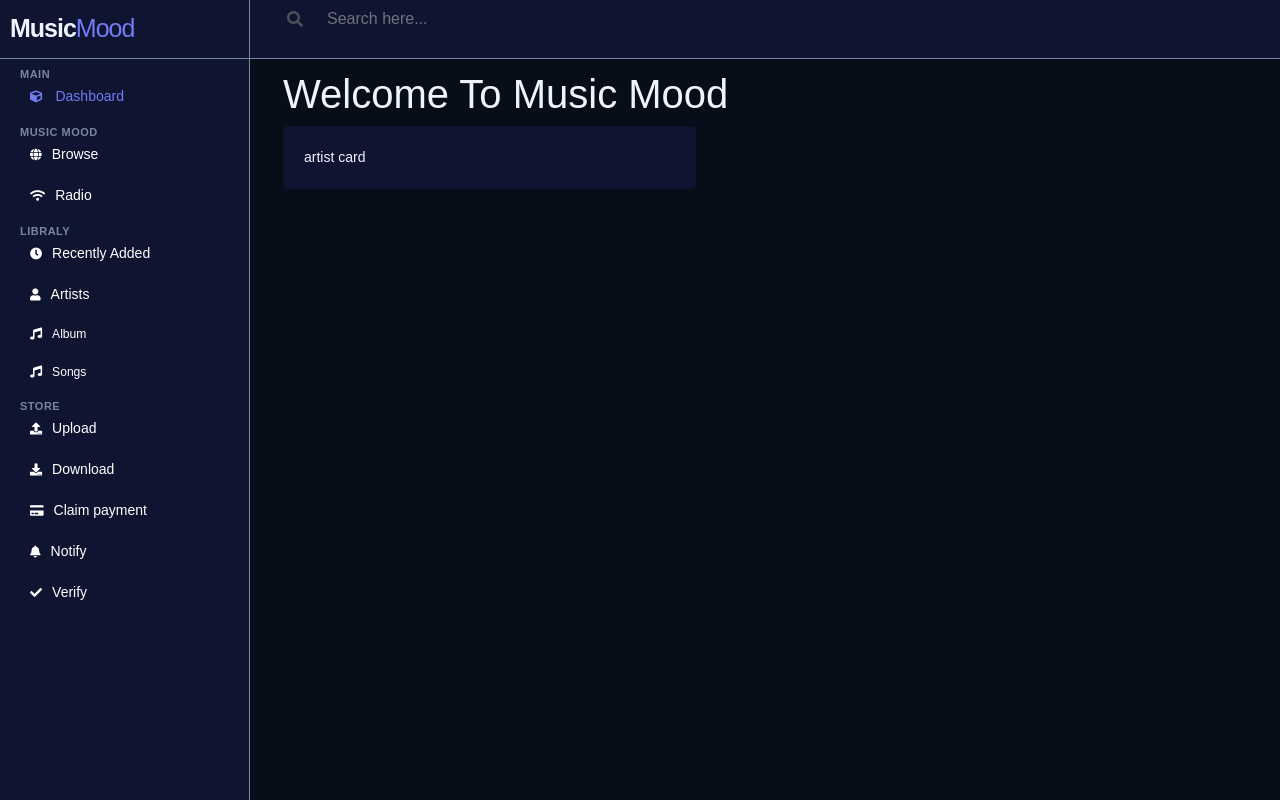
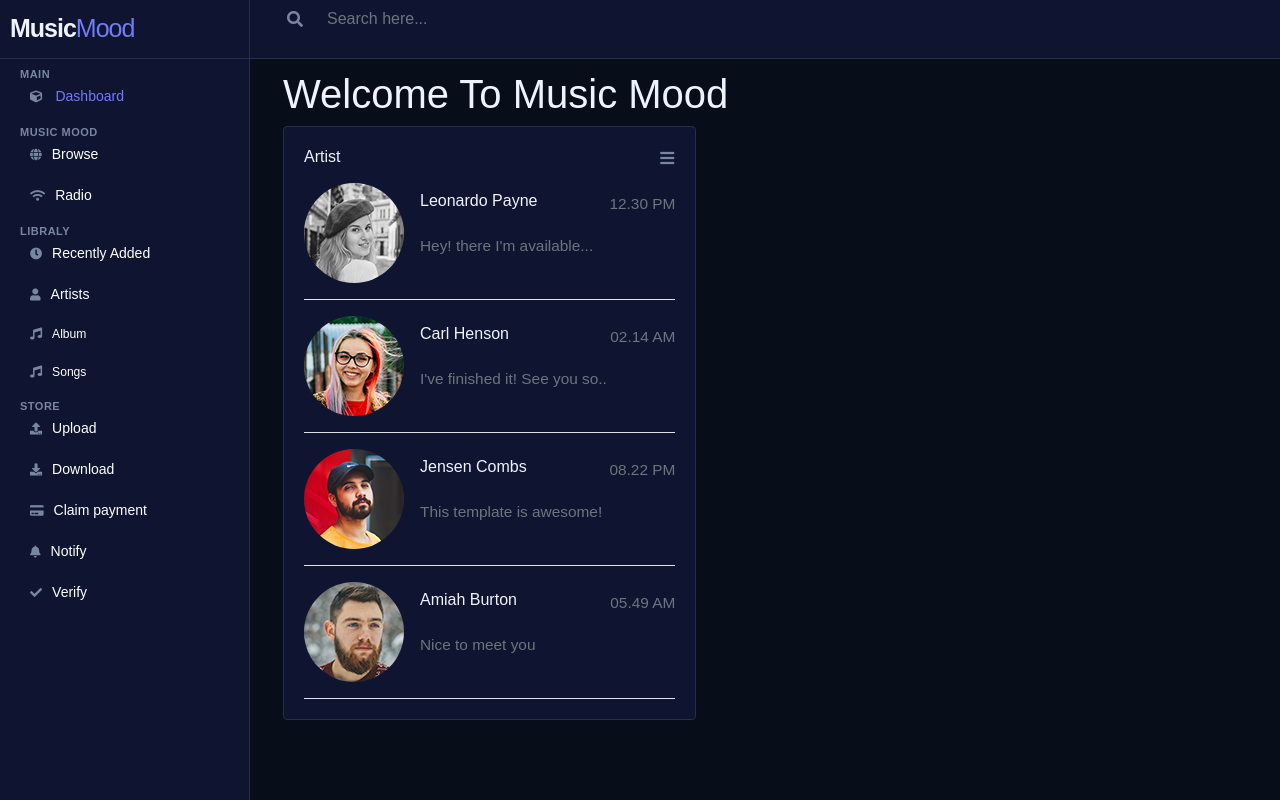
Before and after one commit to anordy/music-mood, a Django app: template musics/templates/musics/artists.html in a window 1280 px wide. Run offline with Django 3.2, Linux system fonts and the light colour scheme; the template is opened without the code that fills it, so the values that code supplies are empty; some libraries are stand-ins or nearby versions.

Commit message:
artists changes

```diff
--- a/musics/static/musics/css/styles.css
+++ b/musics/static/musics/css/styles.css
@@ -19,7 +19,7 @@ font-family: 'Poppins', sans-serif;
 font-size: 1.1em;
 font-weight: 300;
 line-height: 1.7em;
-color: #999;
+color: #fff;
 }
 
 a, a:hover, a:focus {
@@ -41,7 +41,7 @@ background: #0f1531;
 color: #fff;
 transition: all 0.3s;
 position: fixed;
-border-right: 1px solid #7886a1;
+border-right: 1px solid #262f43;
 
 
 }
@@ -99,7 +99,7 @@ display: block;
 color:  rgb(114, 124, 245);
 }
 .sidebar-header {
-border-bottom: 1px solid #7886a1;
+border-bottom: 1px solid #262f43;
 
 }
 .sidebar-header span {
@@ -150,8 +150,8 @@ padding-right: 25px;
 height: 59px;
 margin-left: 16px;
 background-color:  #0f1531;
-border-left: 1px solid #7886a1;
-border-bottom: 1px solid #7886a1;
+border-left: 1px solid #262f43;
+border-bottom: 1px solid #262f43;
 position: fixed;
 
 }
@@ -207,6 +207,22 @@ width: 1300px;
 .profile-image {
     border-radius: 200px;
 }
+
+/* artists */
 .card {
     background-color: #0f1531;
+    border: 1px solid #262f43;
 }
+i{
+     color: #7886a1!important;
+}
+.span-artist {
+    color: #fff;
+}
+.dropdown-item:hover {
+    background-color: #262f43;
+    margin: 5px;
+}
+.text-body {
+    color: #fff;
+}
--- a/musics/templates/musics/artists.html
+++ b/musics/templates/musics/artists.html
@@ -1,22 +1,158 @@
-{% extends "musics/index.html" %}
+{% extends "musics/index.html" %} {% block main_content %} {% load static %}
+<div class="main-content">
+  <h1>Welcome To Music Mood</h1>
+  <div class="row">
+    <div class="col-lg-5 col-xl-4 grid-margin grid-margin-xl-0 stretch-card">
+      <div class="card">
+        <div class="card-body">
+          <div class="d-flex justify-content-between align-items-baseline mb-2">
+            <h6 class="card-title mb-0">Artist</h6>
+            <div class="dropdown mb-2">
+              <button
+                class="btn p-0"
+                type="button"
+                id="dropdownMenuButton6"
+                data-toggle="dropdown"
+                aria-haspopup="true"
+                aria-expanded="false"
+              >
+                <i class="fas fa fa-bars"></i>
+              </button>
+              <div class="dropdown-menu" aria-labelledby="dropdownMenuButton6">
+                <a class="dropdown-item d-flex align-items-center" href="#"
+                  ><i class="fas fa fa-eye mr-2"></i
+                  ><span class="span-artist"> View</span></a
+                >
+                <a class="dropdown-item d-flex align-items-center" href="#"
+                  ><i class="fas fa fa-edit mr-2"></i
+                  ><span class="span-artist"> Edit</span></a
+                >
+                <a class="dropdown-item d-flex align-items-center" href="#"
+                  ><i class="fas fa fa-upload mr-2"></i
+                  ><span class="span-artist"> Delete</span></a
+                >
+                <a class="dropdown-item d-flex align-items-center" href="#"
+                  ><i class="fas fa fa-print mr-2"></i
+                  ><span class="span-artist"> Print</span></a
+                >
+                <a class="dropdown-item d-flex align-items-center" href="#"
+                  ><i class="fas fa fa-download mr-2"></i
+                  ><span class="span-artist"> Download</span></a
+                >
+              </div>
+            </div>
+          </div>
+          <div class="d-flex flex-column">
+            <a href="#" class="d-flex align-items-center border-bottom pb-3">
+              <div class="mr-3">
+                <img
+                  src="{% static 'musics/images/faces/face1.jpg' %}"
+                  class="rounded-circle wd-35"
+                  alt="user"
+                />
+              </div>
+              <div class="w-100 artist" data-artist="leonardo payne">
+                <div class="d-flex justify-content-between">
+                  <h6 class="mb-1">Leonardo Payne</h6>
+                  <p class="text-muted tx-12">12.30 PM</p>
+                </div>
+                <p class="text-muted tx-13">Hey! there I'm available...</p>
+              </div>
+            </a>
+            <a href="#" class="d-flex align-items-center border-bottom py-3">
+              <div class="mr-3">
+                <img
+                  src="{% static 'musics/images/faces/face2.jpg' %}"
+                  class="rounded-circle wd-35"
+                  alt="user"
+                />
+              </div>
+              <div class="w-100 artist" data-artist="carl Henson">
+                <div class="d-flex justify-content-between">
+                  <h6 class="mb-2">Carl Henson</h6>
+                  <p class="text-muted tx-12">02.14 AM</p>
+                </div>
+                <p class="text-muted tx-13">I've finished it! See you so..</p>
+              </div>
+            </a>
+            <a href="#" class="d-flex align-items-center border-bottom py-3">
+              <div class="mr-3">
+                <img
+                  src="{% static 'musics/images/faces/face3.jpg' %}"
+                  class="rounded-circle wd-35"
+                  alt="user"
+                />
+              </div>
+              <div class="w-100 artist" data-artist="Jensen Combs">
+                <div class="d-flex justify-content-between">
+                  <h6 class="mb-2">Jensen Combs</h6>
+                  <p class="text-muted tx-12">08.22 PM</p>
+                </div>
+                <p class="text-muted tx-13">This template is awesome!</p>
+              </div>
+            </a>
+            <a href="#" class="d-flex align-items-center border-bottom py-3">
+              <div class="mr-3">
+                <img
+                  src="{% static 'musics/images/faces/face4.jpg' %}"
+                  class="rounded-circle wd-35"
+                  alt="user"
+                />
+              </div>
+              <div class="w-100 artist" data-artist="Amiah Burton">
+                <div class="d-flex justify-content-between">
+                  <h6 class="mb-2">Amiah Burton</h6>
+                  <p class="text-muted tx-12">05.49 AM</p>
+                </div>
+                <p class="text-muted tx-13">Nice to meet you</p>
+              </div>
+            </a>
 
 
-{% block main_content %}
-<div class="main-content">
-    <h1>Welcome To Music Mood</h1>
-    <div class="row">
-       <div class="col-lg-4">
-        <div class="card ">
-            <div class="card-body">
-                artist card
-            </div>
+
+            </a>
+          </div>
         </div>
-       </div>
+      </div>
+    </div>
 
-
-       <div class="col-lg-6">
-
-       </div>
+    <div class="col" id="hide" style="display: none;">
+      <div class="card">
+        <div class="card-header">
+          <h1 id="artist"></h1>
+        </div>
+        <div class="card-body">
+          Songs
+          <table class="table w-100">
+            <tr>
+              <th>#</th>
+              <th>Name</th>
+              <th>Album</th>
+            </tr>
+            <tr>
+              <td>1</td>
+              <td>NobleUI</td>
+              <td>Released</td>
+            </tr>
+            <tr>
+              <td>1</td>
+              <td>NobleUI</td>
+              <td>Released</td>
+            </tr>
+            <tr>
+              <td>1</td>
+              <td>NobleUI</td>
+              <td>Released</td>
+            </tr>
+            <tr>
+              <td>1</td>
+              <td>NobleUI</td>
+              <td>Released</td>
+            </tr>
+          </table>
+        </div>
+      </div>
     </div>
+  </div>
 </div>
 {% endblock %}
--- a/musics/templates/musics/dashboards.html
+++ b/musics/templates/musics/dashboards.html
@@ -6,7 +6,7 @@
     </div>
 
     <div class="col-lg-3">
-      dashboard
+      dashboard`
     </div>
 
     <div class="col-lg-3">
--- a/musics/templates/musics/index.html
+++ b/musics/templates/musics/index.html
@@ -133,7 +133,11 @@
               <img src="" alt=""></a>
               <div class="dropdown-menu " aria-labelledby="profileDropdown">
                 <div class="profile-image ">
-                  <img class="text-center  img-fluid" src="{% static 'musics/images/profile2.webp' %}" alt="profile">
+                  <img
+                  src="{% static 'musics/images/faces/face1.jpg' %}"
+                  class="rounded-circle wd-35 text-center"
+                    alt="user"
+                  />
                 </div>
                   <h5 class="display-6 text-center">Chris Binagi</h5>
                   <p class="text-muted text-center">chris@gmail.com</p>
```
Also changed, not shown: musics/static/musics/images/faces/face1.jpg (added), musics/static/musics/images/faces/face2.jpg (added), musics/static/musics/images/faces/face3.jpg (added), musics/static/musics/images/faces/face4.jpg (added), musics/static/musics/images/faces/face5.jpg (added), musics/static/musics/images/faces/face6.jpg (added), musics/static/musics/images/faces/face7.jpg (added), musics/static/musics/images/faces/face8.jpg (added), musics/static/musics/images/faces/face9.jpg (added).
